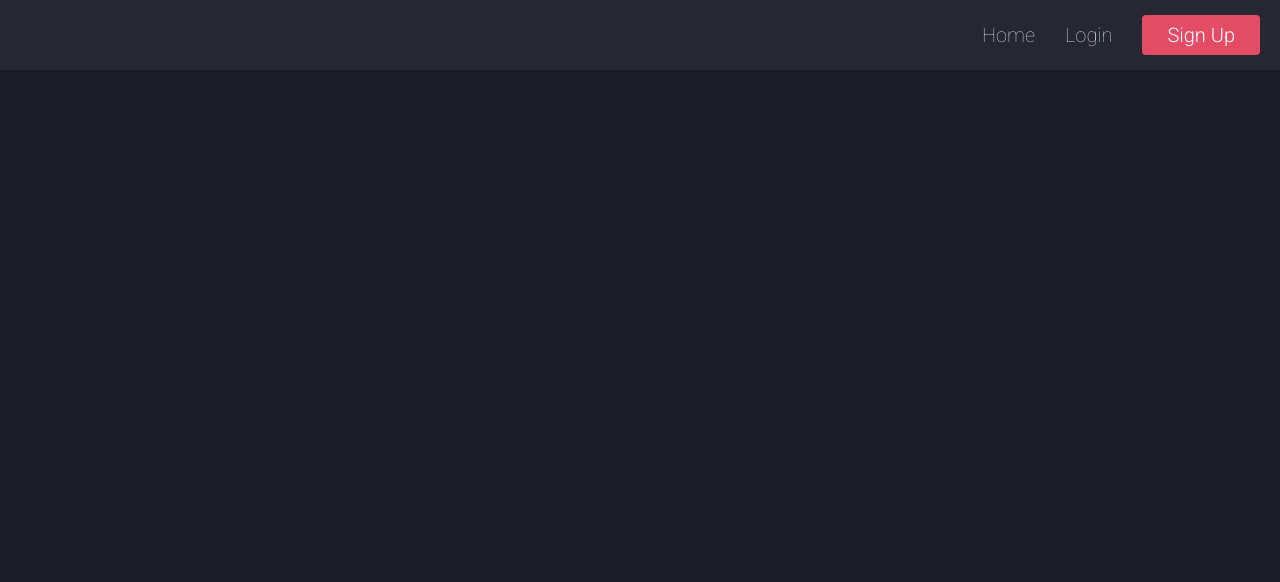
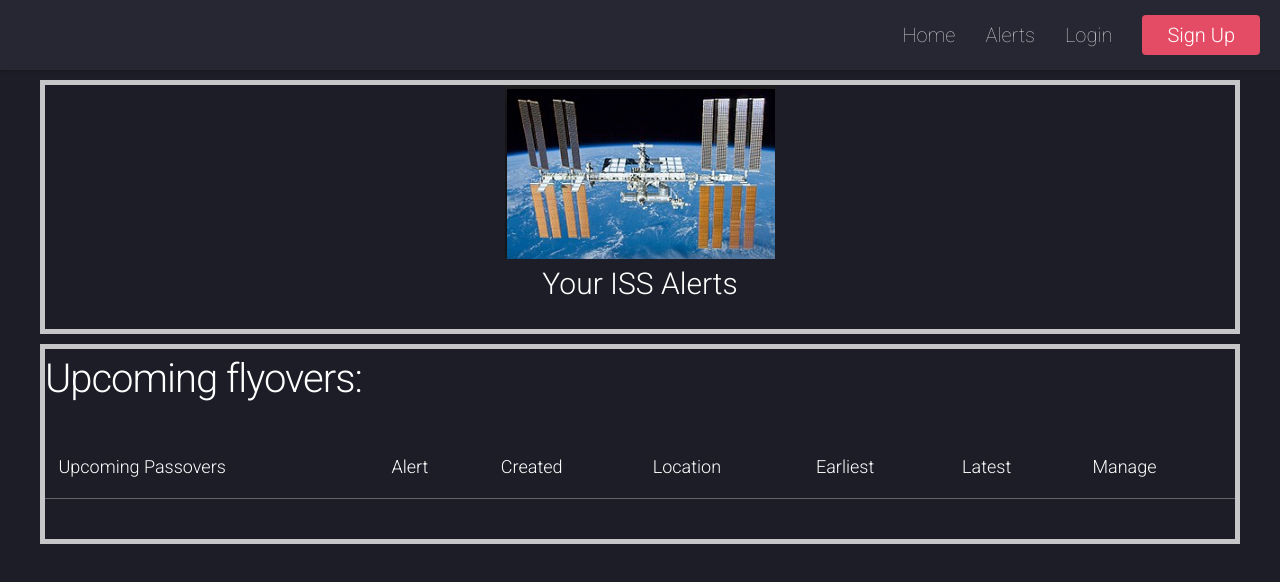
Before and after one commit to djcroissant/iss-flyby, a React (Create React App) app: page /alerts in a window 1280 px wide. Shown: the top 582 px of the page. Built offline with nearby package versions, Linux system fonts and the light colour scheme.

Commit message:
Create outline components for alert list

```diff
--- a/src/App.js
+++ b/src/App.js
@@ -5,6 +5,7 @@ import Header from './components/Header.js'
 import Home from './components/Home.js'
 import Login from './components/Login.js'
 import Signup from './components/Signup.js'
+import Alerts from './components/Alerts.js'
 
 class App extends Component {
   render() {
@@ -15,6 +16,7 @@ class App extends Component {
           <Route exact path="/" component={Home} />
           <Route exact path="/login" component={Login} />
           <Route exact path="/signup" component={Signup} />
+          <Route exact path="/alerts" component={Alerts} />
         </Switch>
       </div>
     );
--- /dev/null
+++ b/src/components/Alerts.js
@@ -0,0 +1,73 @@
+import React, { Component } from 'react';
+import Select from 'react-select';
+
+// Import images
+import iss_pic from '../assets/images/iss.png';
+
+// Import CSS
+import '../assets/css/App.css';
+import '../assets/css/html5up.css';
+
+class Alerts extends Component {
+
+
+    render() {
+        return (
+            <div className="container">
+                <div className="block-section">
+                    <img className="center" src={iss_pic} />
+                    <h1 className="app-title">Your ISS Alerts</h1>
+                </div>
+                <div className="block-section">
+                    <h2>Upcoming flyovers:</h2>
+                    <AlertTable />
+                </div>
+            </div>
+        );
+    };
+};
+
+class AlertRows extends Component {
+    render() {
+        const flybys = this.props.response;
+        const alertRows = flybys.map((flyby) =>
+                <tr key={flyby.risetime.toString()}>
+                    <td>{this.ms_convert(flyby.risetime, 'date')}</td>
+                    <td>{this.ms_convert(flyby.risetime, 'time')}</td>
+                    <td>{this.s_to_min(flyby.duration)}</td>
+                </tr>
+                );
+        return (
+            <tbody>
+                {alertRows}
+            </tbody>
+        );
+    }
+}
+
+class AlertTable extends Component {
+    render() {
+    //   if (this.props.flybys !== '') {
+        return (
+            <table>
+                    <thead>
+                    <tr>
+                        <th>Upcoming Passovers</th>
+                        <th>Alert</th>
+                        <th>Created</th>
+                        <th>Location</th>
+                        <th>Earliest</th>
+                        <th>Latest</th>
+                        <th>Manage</th>
+                    </tr>
+                    </thead>
+                    {/* <FlybyRows response={this.props.response}/> */}
+            </table>
+        );
+    //   } else {
+    //     return null
+    //   }
+    }
+}
+
+export default Alerts;
--- a/src/components/Header.js
+++ b/src/components/Header.js
@@ -11,6 +11,7 @@ class Header extends Component {
             <nav className="nav">
                 <ul>
                     <li><a href="/">Home</a></li>
+                    <li><a href="/alerts">Alerts</a></li>
                     <li><a href="/login">Login</a></li>
                     <li><a href="/signup" className="button primary">Sign Up</a></li>
                 </ul>
```
